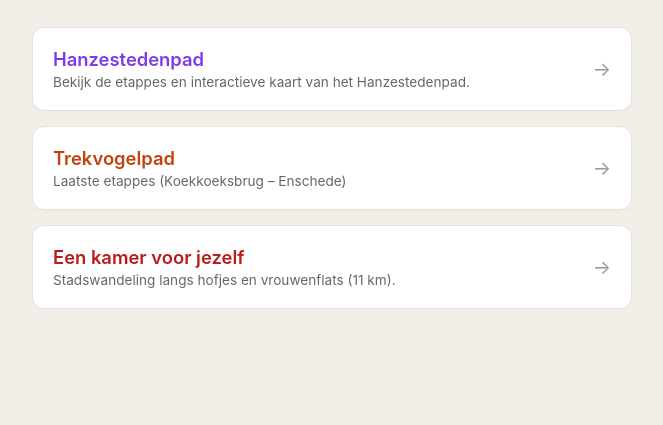
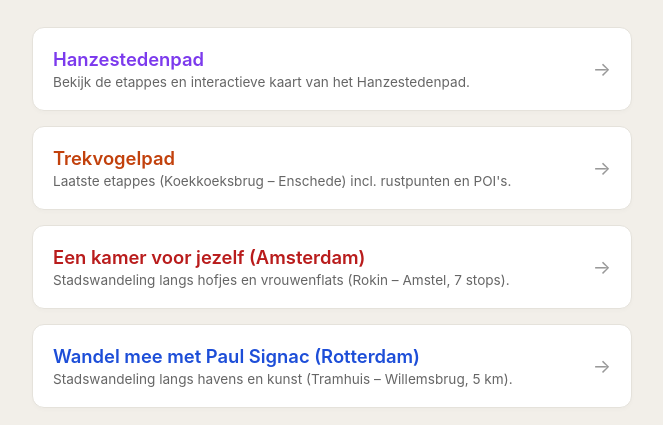
Before and after one commit to lswarte99/wandelkaart, a plain HTML site: page index.html in a window 1280 px wide. Shown: the part 124-549 px from the top of the page, without its empty margins (308-971 px from the left). Drawn offline with Linux system fonts and the light colour scheme.

Commit message:
Add styles and cards for new routes
Added new styles and cards for 'signac' and 'kamer' sections.

```diff
--- a/index.html
+++ b/index.html
@@ -1,4 +1,163 @@
 <!DOCTYPE html>
+<html lang="nl">
+<head>
+  <meta charset="UTF-8">
+  <meta name="viewport" content="width=device-width, initial-scale=1.0">
+  <title>Wandelkaart - Centrale Hub</title>
+
+  <link rel="manifest" href="manifest-hub.json?v=hub3" />
+  <link rel="icon" type="image/png" sizes="512x512" href="hub-icon.png" />
+  <link rel="apple-touch-icon" href="hub-icon.png" />
+
+  <style>
+    :root {
+      --bg-color: #f2efe9;
+      --card-bg: #ffffff;
+      --text-color: #2c2c2c;
+      --accent-color: #7c3aed;
+      --accent-hover: #6d28d9;
+      --terra-color: #c2410c;
+      --brick-color: #b91c1c;
+      --signac-color: #1d4ed8;
+      --border-color: #e5e2db;
+    }
+    body {
+      font-family: -apple-system, BlinkMacSystemFont, "Segoe UI", Roboto, Helvetica, Arial, sans-serif;
+      background-color: var(--bg-color);
+      color: var(--text-color);
+      margin: 0;
+      padding: 20px;
+      display: flex;
+      flex-direction: column;
+      align-items: center;
+      min-height: 100vh;
+    }
+    .container {
+      width: 100%;
+      max-width: 600px;
+      margin-top: 20px;
+    }
+    header {
+      text-align: center;
+      margin-bottom: 30px;
+    }
+    h1 {
+      font-size: 1.8rem;
+      margin-bottom: 8px;
+    }
+    p.subtitle {
+      color: #666;
+      font-size: 0.95rem;
+      margin: 0;
+    }
+    .card-list {
+      display: flex;
+      flex-direction: column;
+      gap: 15px;
+    }
+    .card {
+      background-color: var(--card-bg);
+      border: 1px solid var(--border-color);
+      border-radius: 12px;
+      padding: 20px;
+      text-decoration: none;
+      color: inherit;
+      box-shadow: 0 2px 4px rgba(0,0,0,0.02);
+      transition: transform 0.15s ease, border-color 0.15s ease;
+      display: flex;
+      justify-content: space-between;
+      align-items: center;
+    }
+    .card:hover {
+      transform: translateY(-2px);
+      border-color: var(--accent-color);
+    }
+    .card.trekvogelpad:hover {
+      border-color: var(--terra-color);
+    }
+    .card.kamer:hover {
+      border-color: var(--brick-color);
+    }
+    .card.signac:hover {
+      border-color: var(--signac-color);
+    }
+    .card-title {
+      font-size: 1.15rem;
+      font-weight: 600;
+      margin: 0 0 4px 0;
+      color: var(--accent-color);
+    }
+    .card.trekvogelpad .card-title {
+      color: var(--terra-color);
+    }
+    .card.kamer .card-title {
+      color: var(--brick-color);
+    }
+    .card.signac .card-title {
+      color: var(--signac-color);
+    }
+    .card-desc {
+      font-size: 0.85rem;
+      color: #666;
+      margin: 0;
+    }
+    .arrow {
+      font-size: 1.2rem;
+      color: #999;
+    }
+  </style>
+</head>
+<body>
+
+  <div class="container">
+    <header>
+      <h1>Wandelprojecten</h1>
+      <p class="subtitle">Overzicht van persoonlijke wandelroutes</p>
+    </header>
+
+    <div class="card-list">
+      <!-- Hanzestedenpad Kaart -->
+      <a href="./hanzesteden/" class="card">
+        <div>
+          <h2 class="card-title">Hanzestedenpad</h2>
+          <p class="card-desc">Bekijk de etappes en interactieve kaart van het Hanzestedenpad.</p>
+        </div>
+        <div class="arrow">&rarr;</div>
+      </a>
+
+      <!-- Trekvogelpad Kaart -->
+      <a href="./trekvogelpad/" class="card trekvogelpad">
+        <div>
+          <h2 class="card-title">Trekvogelpad</h2>
+          <p class="card-desc">Laatste etappes (Koekkoeksbrug – Enschede) incl. rustpunten en POI's.</p>
+        </div>
+        <div class="arrow">&rarr;</div>
+      </a>
+
+      <!-- Een kamer voor jezelf (Amsterdam) -->
+      <a href="./kamer/" class="card kamer">
+        <div>
+          <h2 class="card-title">Een kamer voor jezelf (Amsterdam)</h2>
+          <p class="card-desc">Stadswandeling langs hofjes en vrouwenflats (Rokin – Amstel, 7 stops).</p>
+        </div>
+        <div class="arrow">&rarr;</div>
+      </a>
+
+      <!-- Wandel mee met Paul Signac (Rotterdam) -->
+      <a href="./signac/" class="card signac">
+        <div>
+          <h2 class="card-title">Wandel mee met Paul Signac (Rotterdam)</h2>
+          <p class="card-desc">Stadswandeling langs havens en kunst (Tramhuis – Willemsbrug, 5 km).</p>
+        </div>
+        <div class="arrow">&rarr;</div>
+      </a>
+
+      <!-- Toekomstige kaarten kun je hier makkelijk onderzetten -->
+    </div>
+  </div>
+
+</body>
+</html><!DOCTYPE html>
 <html lang="nl">
 <head>
   <meta charset="UTF-8">
```
